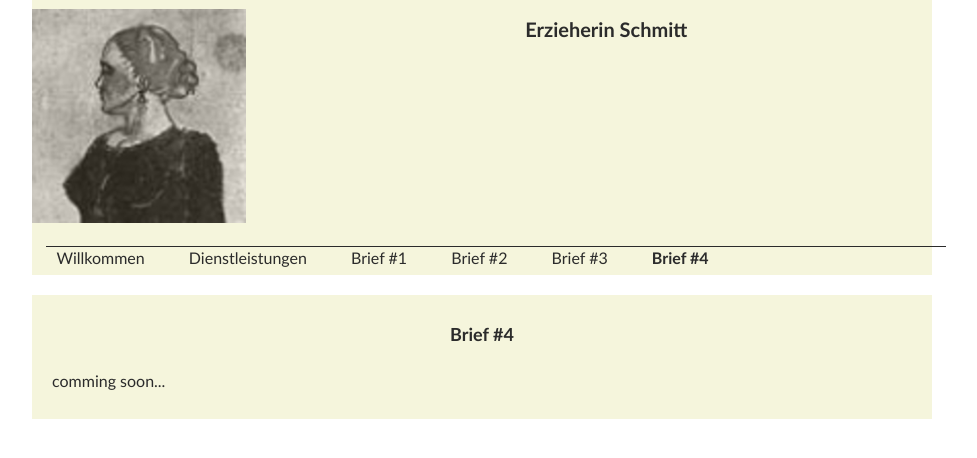
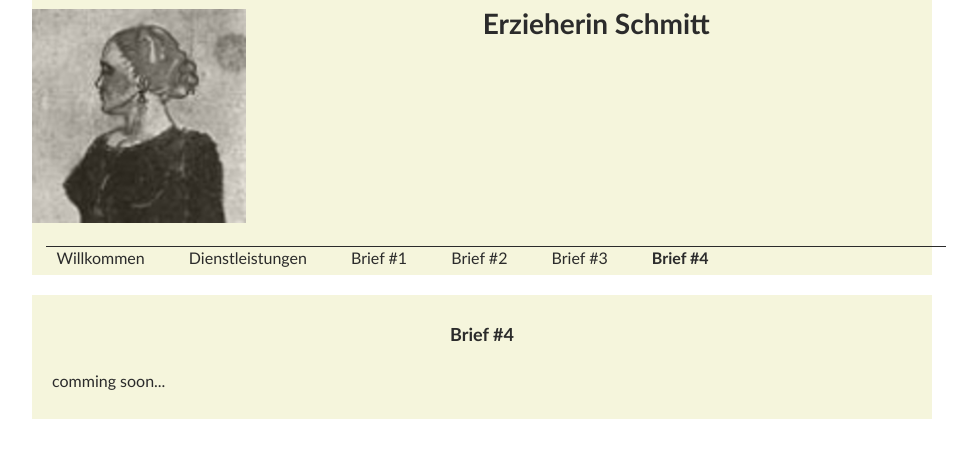
Before and after one commit to richardtraindl/tierarztpraxis-kaiserstrasse.at, a Jekyll site: the page built from xyz123/Schmitt/brief4.html, in a window 1280 px wide. Shown: the top 458 px of the page, without its empty margins (158-1135 px from the left). Built offline with Jekyll 4.4.1, drawn with Linux system fonts in a browser that asks for light colours.

Commit message:
customize

```diff
--- a/styles/guestall.css
+++ b/styles/guestall.css
@@ -20,13 +20,14 @@ header {
 }
 
 header h1 {
-    padding: 10px 10px 10px 30px;
-    vertical-align: middle;
+    /* padding: 10px 10px 10px 30px;
+    vertical-align: middle; */
+    font-size: 28px;
 }
 
 header img {
     width: 100%;
-    min-width: 120px;
+    min-width: 160px;
     max-width: 240px;
     /* padding: 10px 10px 10px 10px; */
 }
```
